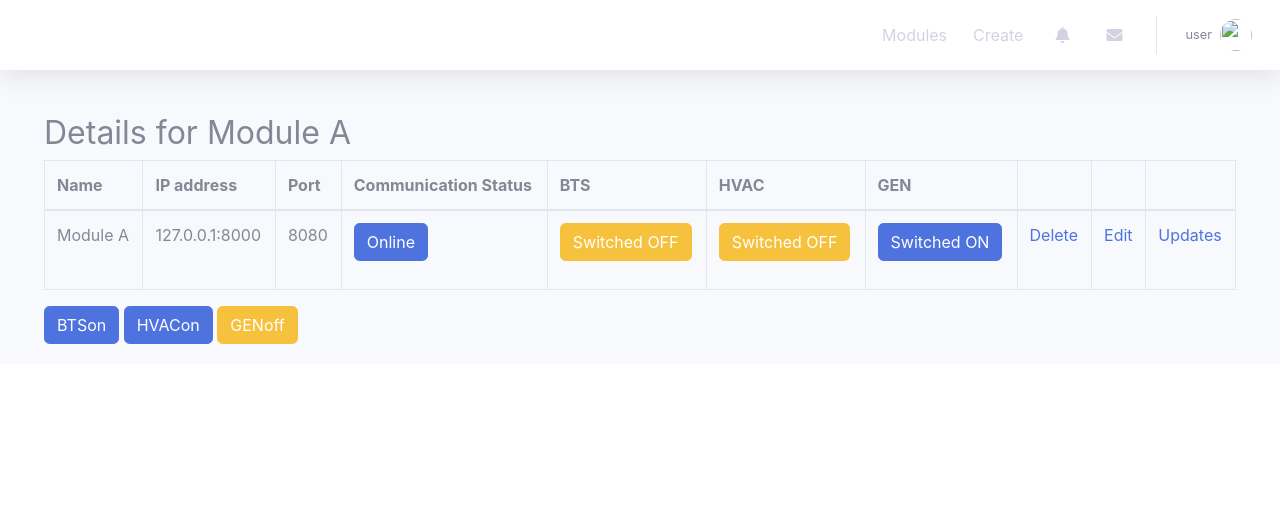
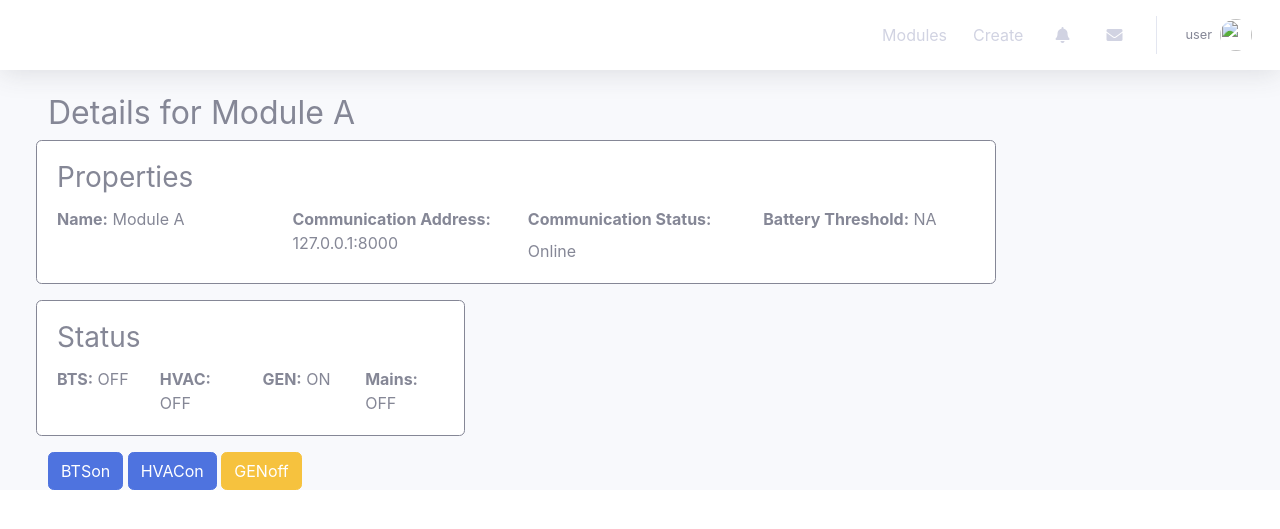
Before and after one commit to shangowe/powernms, a Django app: a page that uses Powerapp/templates/Powerapp/detailmodule.html in a window 1280 px wide. Shown: the top 529 px of the page. Run offline with Django 3.2, Linux system fonts and the light colour scheme; data comes from the database, SQL or seed files in the repository; both versions use the stored data as it was after the commit; some libraries are stand-ins or nearby versions.

Commit message:
added gen and mains monitoring

```diff
--- a/Powerapp/models.py
+++ b/Powerapp/models.py
@@ -51,7 +51,8 @@ class UpdateTracker(models.Model):
     module = models.ForeignKey(Module,on_delete=models.CASCADE)
     btsstatus = models.BooleanField(default=False) # the BTS status of the site on or off
     hvacstatus = models.BooleanField(default=False) # the HVAC status of the site on or off
-    genstatus = models.BooleanField(default=False) # the GEN status of the site on or off
+    genstatus = models.BooleanField(default=False,null=True) # the GEN status of the site on or off
+    mainsstatus = models.BooleanField(default=False, null=True) # the MAINS status of the site on or off
     time = models.DateTimeField(auto_now_add=True) # update time update was received
     delta = models.BooleanField(default=False) # indicate if changed or not
 
--- a/Powerapp/templates/Powerapp/detailmodule.html
+++ b/Powerapp/templates/Powerapp/detailmodule.html
@@ -1,63 +1,98 @@
 {% extends 'Powerapp/base.html' %}
 
 {% block content %}
-<div class="card-body">
+<div class="container-fluid" xmlns="http://www.w3.org/1999/html" xmlns="http://www.w3.org/1999/html">
 <h2>Details for {{ module.name }}</h2>
-<table class="table table-bordered" id="modeldetail" width="100%" cellspacing="0">
-    <thead>
-    <th>Name</th>
-    <th>IP address</th>
-    <th>Port</th>
-    <th>Communication Status</th>
-    <th>BTS</th>
-    <th>HVAC</th>
-    <th>GEN</th>
-    <th></th>
-    <th></th>
-    <th></th>
-    </thead>
-    <tbody>
-    <tr>
-        <td>{{ module.name}}</td>
-        <td>{{ module.ipaddress}}</td>
-        <td>{{ module.port}}</td>
-        <td>
-           {% if  module.online_status %}
-            <p class="btn btn-primary">Online</p>
-            {% else %}
-            <p class = "btn btn-warning">Offline</p>
-            {%endif %}
+    <div class="row">
 
-        </td>
-        <td>
-            {% if module.btsstatus %}
-           <p class="btn btn-primary">Switched ON</p>
-            {% else %}
-           <p class = "btn btn-warning">Switched OFF</p>
-            {% endif %}
-        </td>
-        <td>
-            {% if module.hvacstatus %}
-            <p class="btn btn-primary">Switched ON</p>
-            {% else %}
-            <p class = "btn btn-warning">Switched OFF</p>
-            {% endif %}
-        </td>
-        <td>
-            {% if module.genstatus %}
-            <p class="btn btn-primary">Switched ON</p>
-            {% else %}
-            <p class = "btn btn-warning">Switched OFF</p>
-            {% endif %}
-        </td>
-
-        </td>
-        <td> <a href="{% url 'Powerapp:deletemodule' pk=module.pk %}">Delete</a></td>
-        <td> <a href="{% url 'Powerapp:updatemodule' pk=module.pk %}">Edit</a></td>
-        <td> <a href="{% url 'Powerapp:history' pk=module.ipaddress %}">Updates</a></td>
-    </tr>
-    </tbody>
-</table>
+        <div class="card border-secondary mb-3" id="module_properties">
+            <div class="card-body">
+                <div class="card-title">
+                    <h3>Properties</h3>
+                 </div>
+                <div class="row">
+                    <div class="col-md-3">
+                        <strong>Name:</strong>
+                        <span>{{ module.name}}</span>
+                    </div>
+                    <div class="col-md-3">
+                        <strong>Communication Address:</strong>
+                        <span>{{ module.ipaddress}}</span>
+                    </div>
+                    <div class="col-md-3">
+                        <label><strong>Communication Status:</strong></label>
+                                  <span> {% if  module.online_status %}
+                                        Online
+                                    {% else %}
+                                        Offline
+                                    {%endif %}
+                                  </span>
+                    </div>
+                    <div class="col-md-3">
+                        <label><strong>Battery Threshold:</strong></label>
+                        <span>
+                            {% if module.battery_threshold %}
+                                {{ module.battery_threshold}}
+                            {% else %}
+                                NA
+                            {% endif %}
+                        </span>
+                    </div>
+                </div>
+            </div>
+        </div>
+    </div>
+    <div class="row">
+        <div class="card border-secondary mb-3" id="module_status">
+            <div class="card-body">
+                <div class="card-title">
+                    <h3>Status</h3>
+                </div>
+            <div class="row">
+                <div class="col-md-3">
+                    <strong>BTS:</strong>
+                    <span>
+                                   {% if  module.btsstatus %}
+                ON
+                {% else %}
+                OFF
+                {%endif %}
+                    </span>
+                </div>
+                <div class="col-md-3">
+                    <strong>HVAC:</strong>
+                    <span>
+                                   {% if  module.hvacstatus %}
+                ON
+                {% else %}
+                OFF
+                {%endif %}
+                    </span>
+                </div>
+                <div class="col-md-3">
+                    <strong>GEN:</strong>
+                    <span>
+                                   {% if  module.genstatus %}
+                ON
+                {% else %}
+                OFF
+                {%endif %}
+                    </span>
+                </div>
+                <div class="col-md-3">
+                    <strong>Mains:</strong>
+                    <span>
+                        {% if module.mainsstatus %}
+                            ON
+                        {% else %}
+                            OFF
+                        {% endif %}
+                    </span>
+                </div>
+        </div>
+        </div>
+        </div>
+    </div>
     {% if module.online_status %}
 <div>
     {% if module.btsstatus %}
--- a/Powerapp/views.py
+++ b/Powerapp/views.py
@@ -133,7 +133,7 @@ class GENOFF(View):
 
         module_ip = kwargs['ip'] # get ip address of module
         module = Powermodule(module_ip) # create a powermodule instance
-        response = module.setGENff()
+        response = module.setGENoff()
         # check if response is OK
         if response.status_code == 200:
                 module.update_db_gen(False)
@@ -221,7 +221,6 @@ class ModuleHelloView(View):
         """
         json_string = request.body.decode('utf-8') # extract the json data
         data = json.loads(json_string) # load json string to a dict
-        print(data)
         updaterecorder = UpdateRecorder(data) # create update recorder instance
         new_record = updaterecorder.save() # save the record
 
```
Also changed, not shown: Powerapp/powermodule.py (+77 -45 lines), Powerapp/tests/test_powermodule.py (+6 -5 lines), Powerapp/migrations/0005_updatetracker_mainsstatus.py (added), Powerapp/migrations/0006_auto_20200318_1728.py (added), db.sqlite3.
